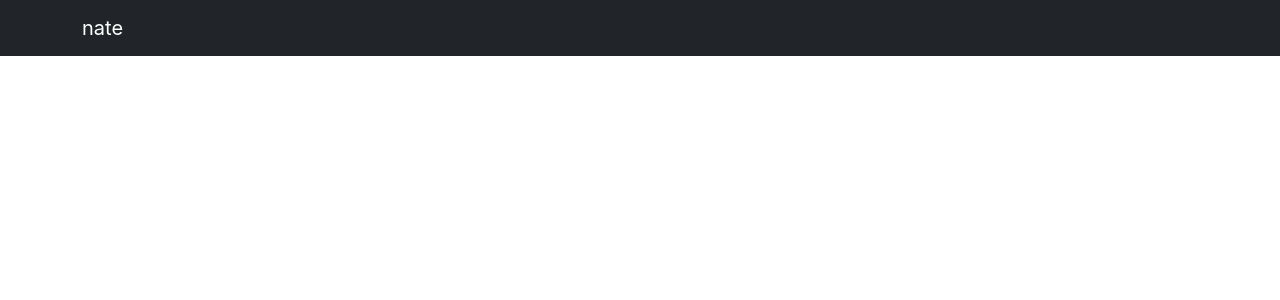
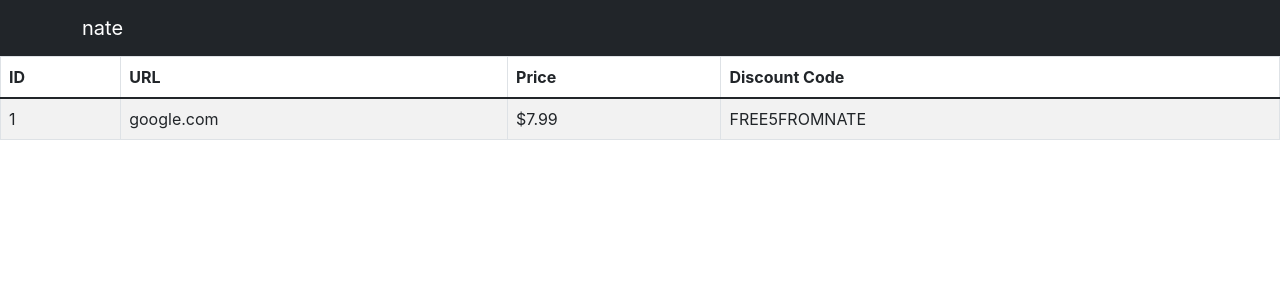
Before and after one commit to NateAI/nate.challenge.consumer, a React (Create React App) app in the folder app/: page / in a window 1280 px wide. Shown: the top 300 px of the page. Built offline with nearby package versions, Linux system fonts and the light colour scheme.

Commit message:
Add product table to app

```diff
--- a/app/src/App.tsx
+++ b/app/src/App.tsx
@@ -1,13 +1,33 @@
-import { Navbar, Container } from 'react-bootstrap';
+import { Container, Navbar, Table } from 'react-bootstrap';
 
 function App() {
   return (
+    <div>
       <Navbar bg="dark" variant="dark" expand="lg">
         <Container>
           <Navbar.Brand href="#home">nate</Navbar.Brand>
           <Navbar.Toggle aria-controls="basic-navbar-nav" />
         </Container>
       </Navbar>
+      <Table striped bordered hover>
+        <thead>
+          <tr>
+            <th>ID</th>
+            <th>URL</th>
+            <th>Price</th>
+            <th>Discount Code</th>
+          </tr>
+        </thead>
+        <tbody>
+          <tr>
+            <td>1</td>
+            <td>google.com</td>
+            <td>$7.99</td>
+            <td>FREE5FROMNATE</td>
+          </tr>
+        </tbody>
+      </Table>
+    </div>
   );
 }
 
```
Lines whose indentation alone changed are shown as unchanged.
